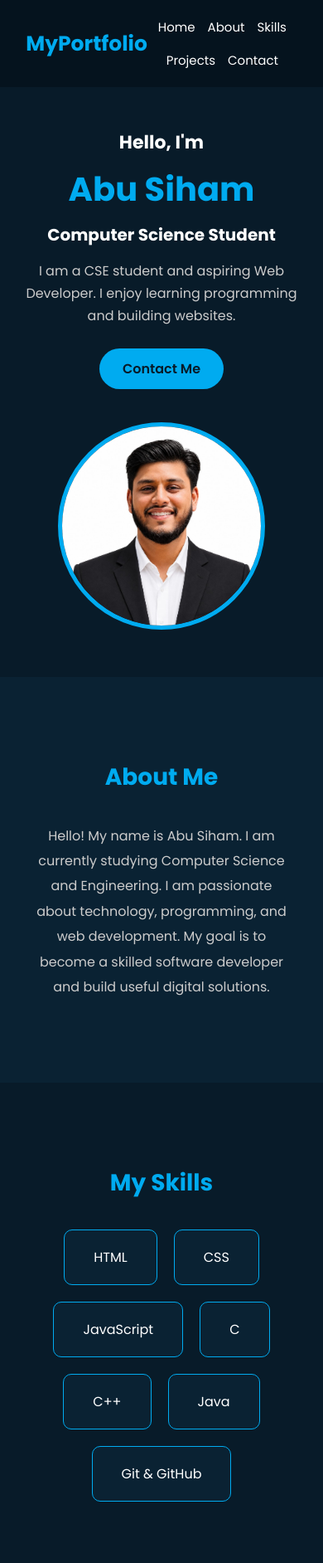
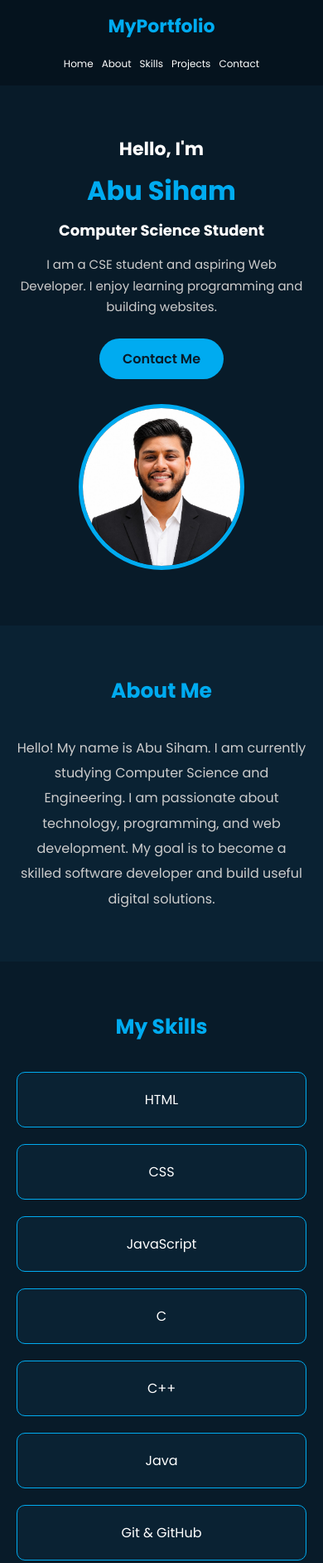
Before and after one commit to md-siham123/portfolio, a plain HTML site: page index.html in a window 390 px wide. Shown: the top 1884 px of the page at 83% size. Drawn offline with Linux system fonts and the light colour scheme.

Commit message:
Update responsive portfolio design

````diff
--- a/index.html
+++ b/index.html
@@ -5,8 +5,8 @@
     <meta name="viewport" content="width=device-width, initial-scale=1.0">
     <title>My Personal Portfolio</title>
 
-    <!-- <link rel="stylesheet" href="style.css"> -->
-<link rel="stylesheet" href="style/style.css">
+
+    <link rel="stylesheet" href="style/style.css">
 </head>
 
 <body>
--- a/style/style.css
+++ b/style/style.css
@@ -246,26 +246,35 @@ color: #ccc;
 }
 
 /* Responsive Design */
+/* Tablet and Mobile */
 @media (max-width: 768px) {
 
-```
+    header {
+        padding: 15px 5%;
+    }
+
     .navbar {
         flex-direction: column;
-    gap: 20px;
+        gap: 15px;
     }
 
     .navbar ul {
         flex-wrap: wrap;
         justify-content: center;
-    gap: 15px;
+        gap: 12px;
+    }
+
+    .navbar ul li a {
+        font-size: 14px;
     }
 
     .home {
-    min-height: 80vh;
+        min-height: auto;
         flex-direction: column;
+        text-align: center;
         justify-content: center;
-    text-align: center;
-    padding: 50px 8%;
+        padding: 60px 5%;
+        gap: 30px;
     }
 
     .home-content h1 {
@@ -276,13 +285,78 @@ color: #ccc;
         font-size: 20px;
     }
 
+    .home-content p {
+        font-size: 15px;
+    }
+
     .home-image img {
         width: 250px;
         height: 250px;
+    }
+
+    .about,
+    .skills,
+    .projects,
+    .education,
+    .contact {
+        padding: 60px 5%;
     }
 
     .heading {
         font-size: 28px;
     }
 
+    .skill-container,
+    .project-container {
+        flex-direction: column;
+        align-items: center;
     }
+
+    .skill-box,
+    .project-box {
+        width: 100%;
+        max-width: 350px;
+    }
+
+    .education-box {
+        width: 100%;
+    }
+
+    footer {
+        padding: 20px 10px;
+        font-size: 13px;
+    }
+}
+
+/* Small Mobile Screens */
+@media (max-width: 480px) {
+
+    .logo {
+        font-size: 22px;
+    }
+
+    .navbar ul {
+        gap: 10px;
+    }
+
+    .navbar ul li a {
+        font-size: 12px;
+    }
+
+    .home-content h1 {
+        font-size: 32px;
+    }
+
+    .home-content h2 {
+        font-size: 18px;
+    }
+
+    .home-image img {
+        width: 200px;
+        height: 200px;
+    }
+
+    .heading {
+        font-size: 25px;
+    }
+}
````
Lines whose indentation alone changed are shown as unchanged.
